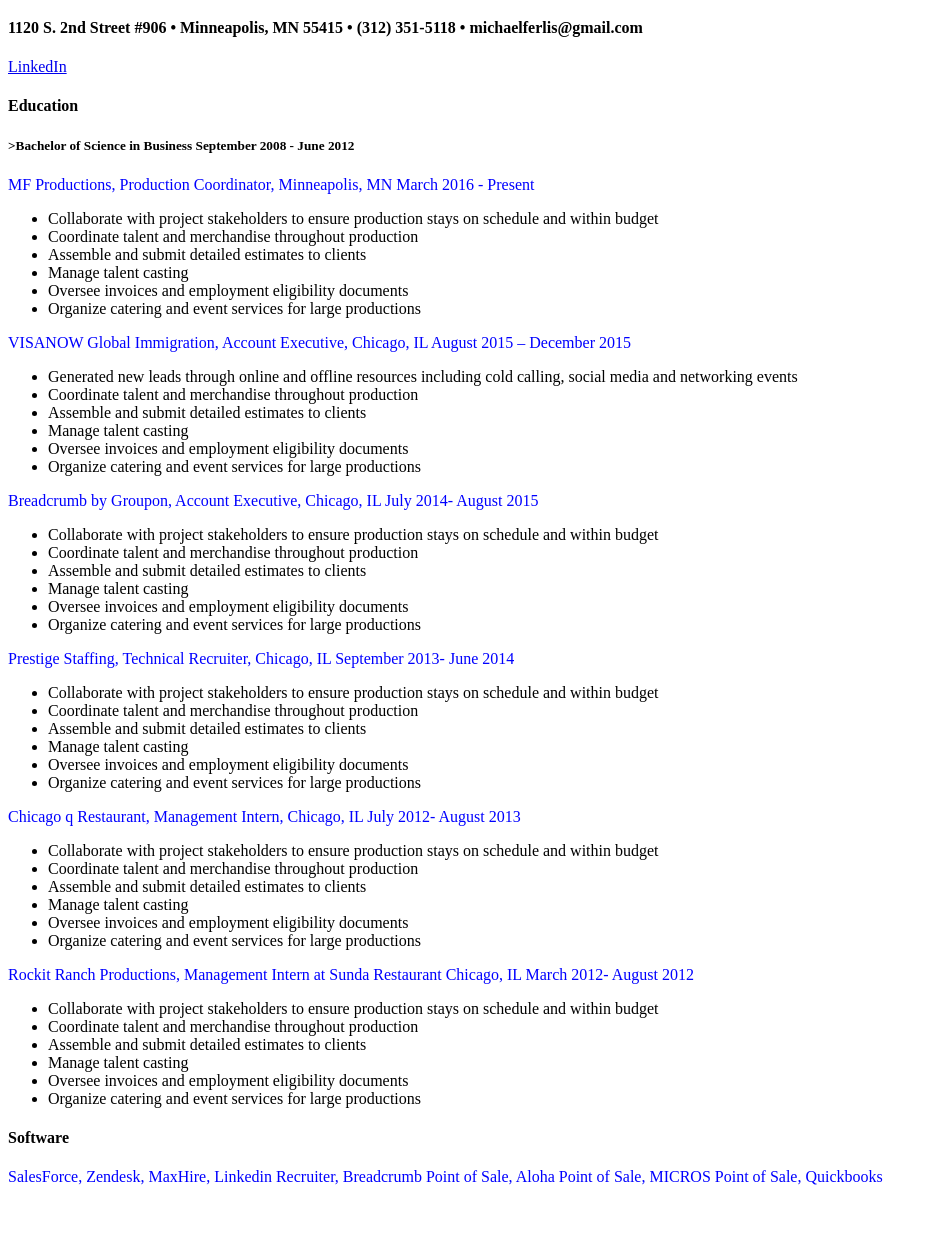
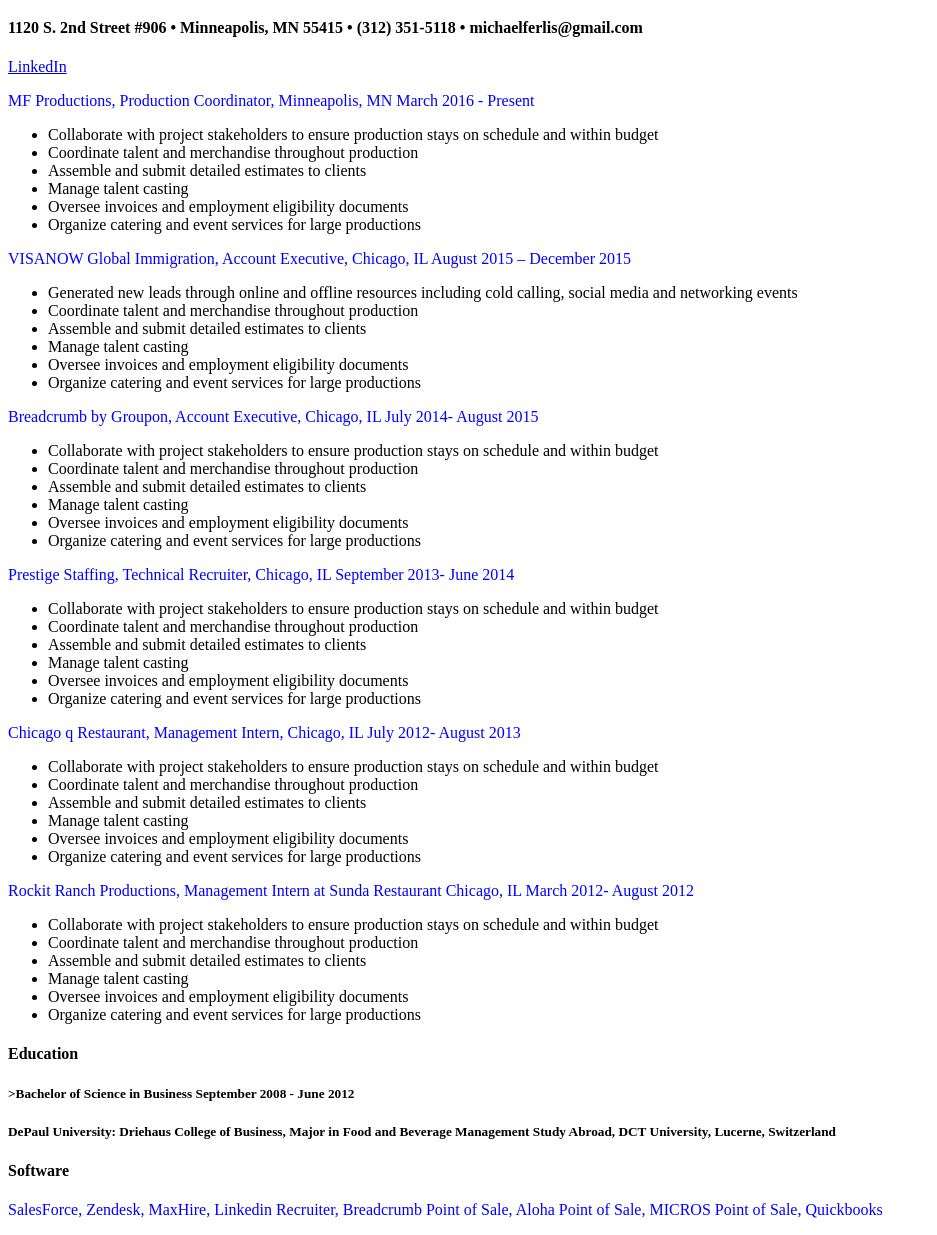
Before and after one commit to michaelferlis/michaelferlis.github.io, a plain HTML site: page index.html in a window 1280 px wide. Shown: the part 373-1608 px from the top of the page, without its empty margins (0-937 px from the left). Before the commit the page ends 1575 px from the top, so only its background shows below. Drawn offline with Linux system fonts and the light colour scheme.

Commit message:
Update index.html

```diff
--- a/index.html
+++ b/index.html
@@ -10,9 +10,6 @@
   <h4>1120 S. 2nd Street #906 • Minneapolis, MN 55415 • (312) 351-5118 • michaelferlis@gmail.com</h4>
   <a href="https://www.linkedin.com/in/michael-ferlis-92889173/">LinkedIn</a>
   <div>
-  <h4>Education</h4>
-    <h5>>Bachelor of Science in Business
-      September 2008 - June 2012 </h5>
 
   <p>MF Productions, Production Coordinator, Minneapolis, MN 				March 2016 - Present</p>
     <ul>
@@ -77,6 +74,12 @@
       <li>Organize catering and event services for large productions</li>
     </ul>
 
+  <h4>Education</h4>
+    <h5>>Bachelor of Science in Business
+      September 2008 - June 2012 </h5>
+    <h5>DePaul University: Driehaus College of Business, Major in Food and Beverage Management
+      Study Abroad, DCT University, Lucerne, Switzerland</h5>
+
   <h4>Software</h4>
     <p>SalesForce, Zendesk, MaxHire, Linkedin Recruiter, Breadcrumb Point of Sale, Aloha Point of Sale, MICROS Point of Sale, Quickbooks</p>
 
```
